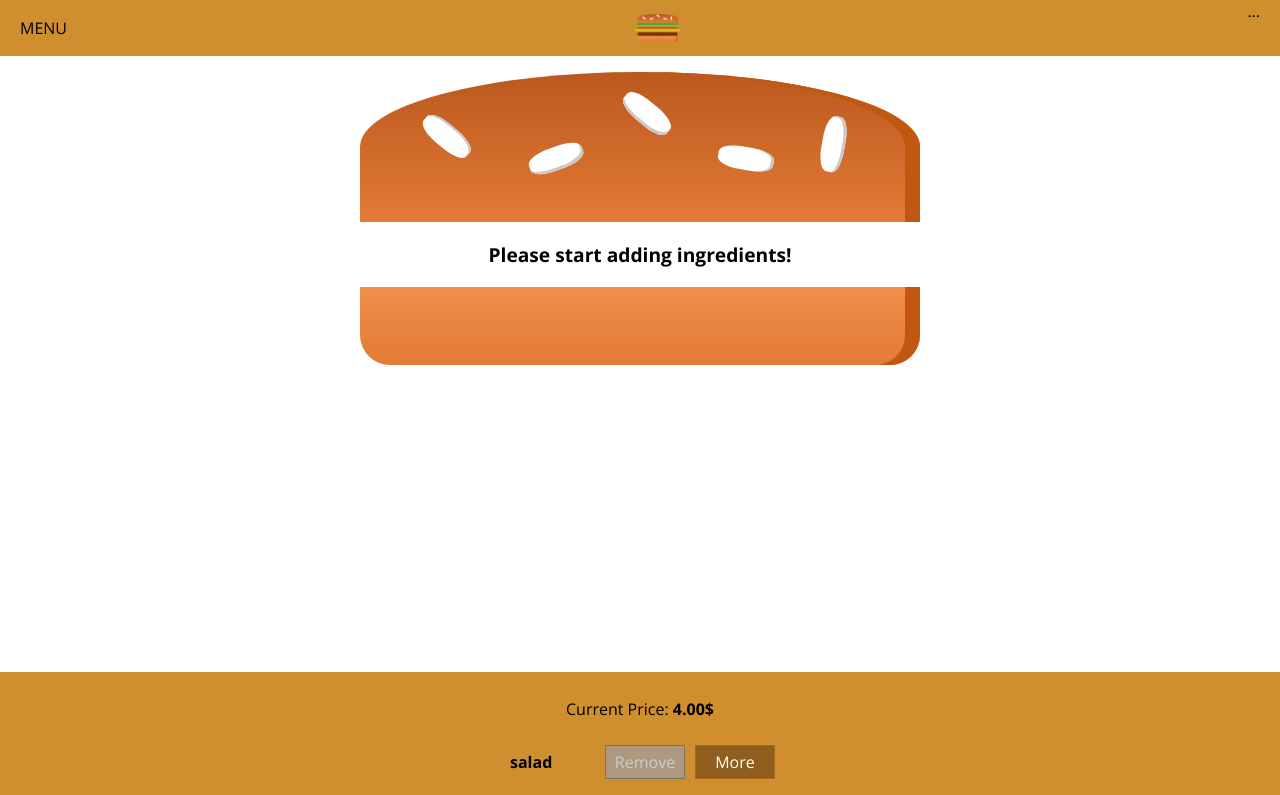
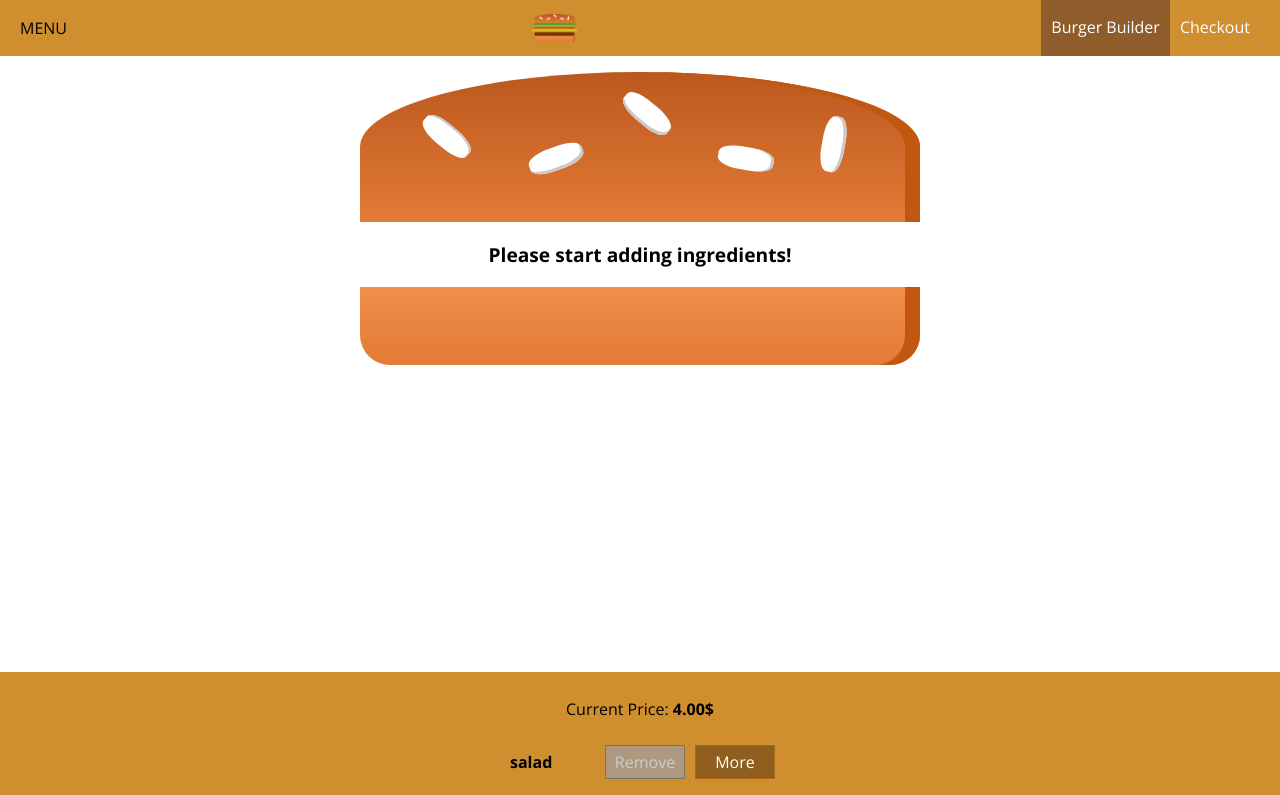
Before and after one commit to AdamAnsari/MyBurgerBuilder, a React app: page / in a window 1280 px wide. Shown: the top 795 px of the page. Built offline with nearby package versions, Linux system fonts and the light colour scheme.

Commit message:
Adding reusable navigation items

```diff
--- /dev/null
+++ b/src/components/Navigation/NavigationItems/NavigationItem/NavigationItem.js
@@ -0,0 +1,14 @@
+import React from 'react';
+import classes from './NavigationItem.module.css';
+
+const navigationItem = (props) => {
+	return(
+		<li className={classes.NavigationItem}>
+			<a
+				href={props.link}
+				className={props.active ? classes.active : null}>{props.children}</a>
+		</li>
+	);
+}
+
+export default navigationItem;
--- /dev/null
+++ b/src/components/Navigation/NavigationItems/NavigationItem/NavigationItem.module.css
@@ -0,0 +1,25 @@
+.NavigationItem {
+	margin: 0;
+	box-sizing: border-box;
+	display: flex;
+	height: 100%;
+	align-items: center;
+}
+
+.NavigationItem a {
+	color: white;
+	text-decoration: none;
+	height: 100%;
+	padding: 16px 10px;
+	border-bottom: 4px solid transparent;
+	box-sizing: border-box;
+	display: block;
+}
+
+.NavigationItem a:hover,
+.NavigationItem a:active,
+.NavigationItem a.active {
+	background-color: #8f5c2c;
+	border-bottom: 4px #40a4c8;
+	color: white;
+}
--- /dev/null
+++ b/src/components/Navigation/NavigationItems/NavigationItems.js
@@ -0,0 +1,14 @@
+import React from 'react';
+import classes from './NavigationItems.module.css';
+import NavigationItem from './NavigationItem/NavigationItem';
+
+const navigationItems = (props) => {
+	return(
+		<ul className={classes.NavigationItems}>
+			<NavigationItem link="/" active>Burger Builder</NavigationItem>
+			<NavigationItem link="/">Checkout</NavigationItem>
+		</ul>
+	);
+}
+
+export default navigationItems;
--- /dev/null
+++ b/src/components/Navigation/NavigationItems/NavigationItems.module.css
@@ -0,0 +1,8 @@
+.NavigationItems {
+	margin: 0;
+	padding: 0;
+	list-style: none;
+	display: flex;
+	align-items: center;
+	height: 100%;
+}
--- a/src/components/Navigation/Toolbar/Toolbar.js
+++ b/src/components/Navigation/Toolbar/Toolbar.js
@@ -1,6 +1,7 @@
 import React from 'react';
 import classes from './Toolbar.module.css';
 import Logo from '../../Logo/Logo';
+import NavigationItems from '../NavigationItems/NavigationItems';
 
 const toolbar = (props) => {
 	return(
@@ -8,7 +9,7 @@
 			<div>MENU</div>
 			<Logo />
 			<nav>
-				...
+				<NavigationItems />
 			</nav>
 		</header>
 	);
```
